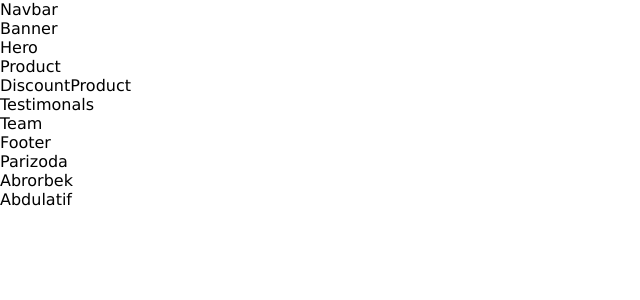
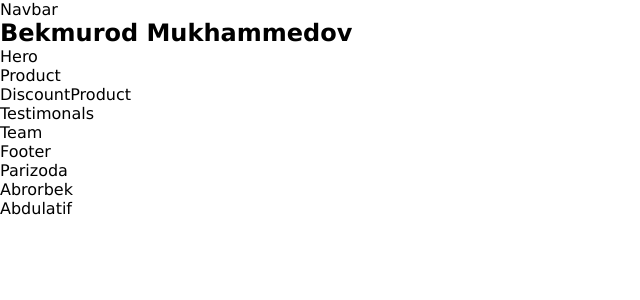
Before and after one commit to Hayotbek-Turgunov/raxmatulla-market, a React (Vite) app: page / in a window 1280 px wide. Shown: the top 300 px of the page, without its empty margins (0-640 px from the left). Built offline with nearby package versions, Linux system fonts and the light colour scheme.

Commit message:
Raxmatulla-market

```diff
--- a/src/components/banner/Banner.jsx
+++ b/src/components/banner/Banner.jsx
@@ -1,5 +1,9 @@
 const Banner = () => {
-  return <div>Banner</div>;
+  return (
+    <div>
+      <h2>Bekmurod Mukhammedov</h2>
+    </div>
+  );
 };
 
 export default Banner;
```
